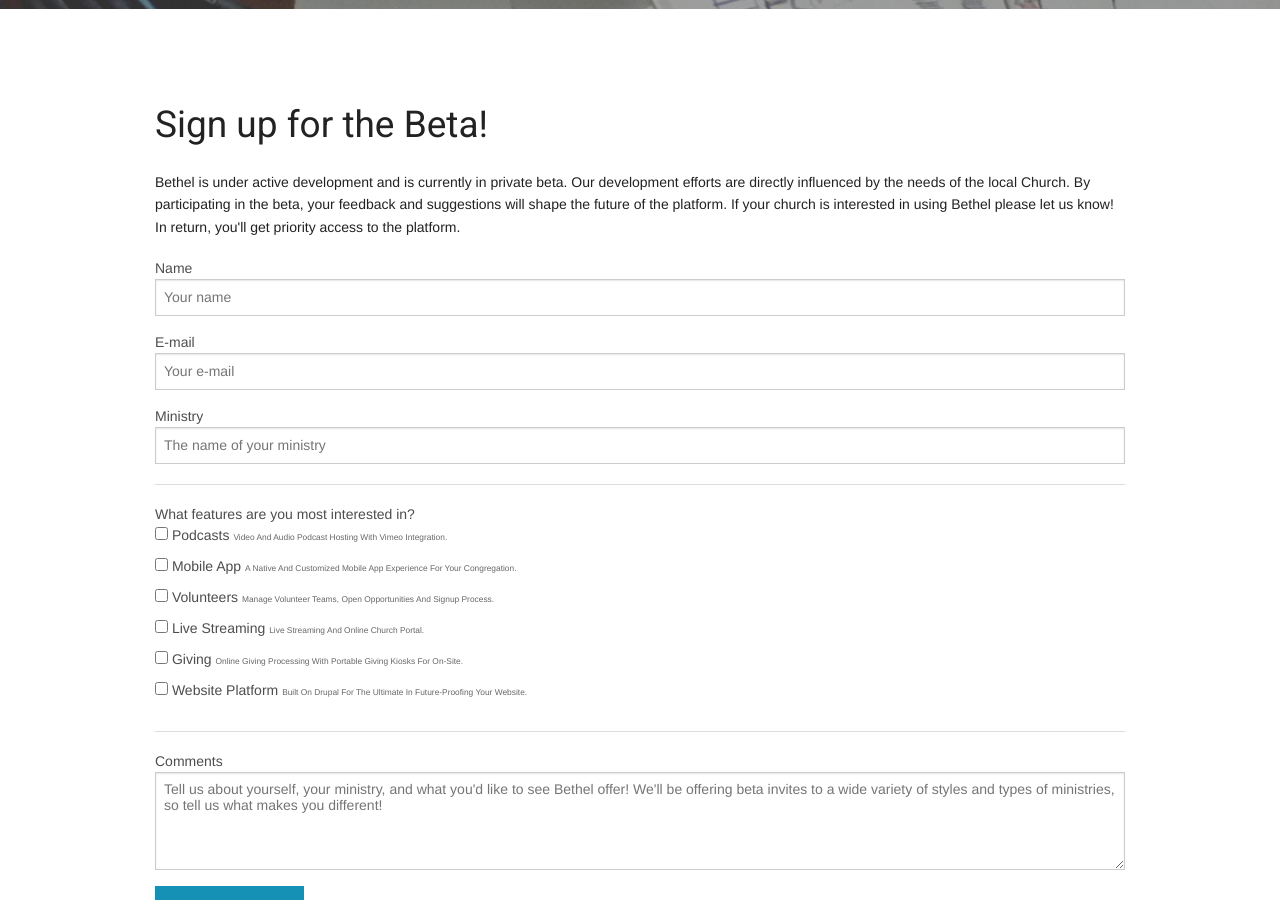
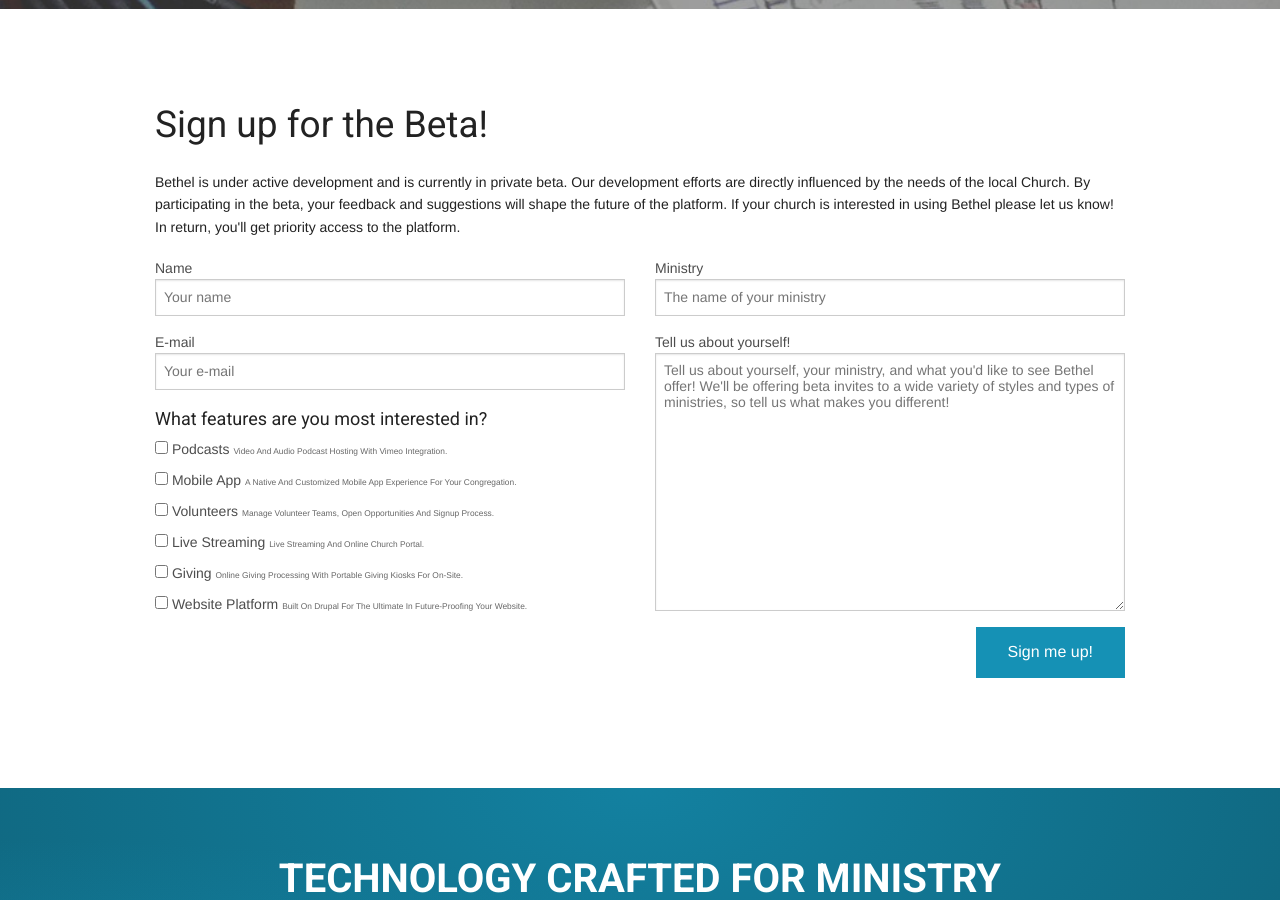
Before and after one commit to Ignigena/getbethel, a Jekyll site: the page built from beta-signup/index.html, in a window 1280 px wide and 900 px high, scrolled down 401 px. Built offline with Jekyll 4.4.1, drawn with Linux system fonts in a browser that asks for light colours; nearby versions of some CDN libraries; Markdown is read by kramdown in place of the engine named in the settings.

Commit message:
Updated theming of beta signup form.

```diff
--- a/beta-signup/index.html
+++ b/beta-signup/index.html
@@ -23,77 +23,55 @@
       If your church is interested in using Bethel please let us know!
       In return, you'll get priority access to the platform.</p>
 
-    <form class="form-horizontal" action="https://docs.google.com/a/imor.tl/forms/d/1tT_K5j4FTI1hlYRlnI2fDZ7FmGzQgd19YMqjCOs7df4/formResponse?embedded=true" method="POST" role="form">
-      <div class="form-group">
-        <label for="inputName" class="col-sm-2 control-label">Name</label>
-        <div class="col-sm-10">
-          <input type="text" class="form-control" id="inputName" placeholder="Your name" name="entry.1989779885">
+    <form action="https://docs.google.com/a/imor.tl/forms/d/1tT_K5j4FTI1hlYRlnI2fDZ7FmGzQgd19YMqjCOs7df4/formResponse?embedded=true" method="POST" role="form">
+      <div class="row">
+        <div class="large-6 columns">
+          <label>Name
+            <input type="text" placeholder="Your name" name="entry.1989779885" />
+          </label>
+        </div>
+        <div class="large-6 columns">
+          <label>Ministry
+            <input type="text" placeholder="The name of your ministry" name="entry.262950251" />
+          </label>
         </div>
       </div>
-      <div class="form-group">
-        <label for="inputEmail" class="col-sm-2 control-label">E-mail</label>
-        <div class="col-sm-10">
-          <input type="email" class="form-control" id="inputEmail" placeholder="Your e-mail" name="entry.1642375810">
-        </div>
-      </div>
-      <div class="form-group">
-        <label for="inputMinistry" class="col-sm-2 control-label">Ministry</label>
-        <div class="col-sm-10">
-          <input type="text" class="form-control" id="inputMinistry" placeholder="The name of your ministry" name="entry.262950251">
-        </div>
-      </div>
-      <hr class="half-rule">
-      <div class="form-group text-left">
-        <div class="col-sm-12">
-          <label>What features are you most interested in?</label>
-          <div class="checkbox">
+      <div class="row">
+        <div class="large-6 columns">
+          <label>E-mail
+            <input type="text" placeholder="Your e-mail" name="entry.1642375810" />
+          </label>
+          <h5>What features are you most interested in?</h5>
           <label>
             <input type="checkbox" value="Podcasts" name="entry.1490754250">
             Podcasts <small class="text-muted">Video and audio podcast hosting with Vimeo integration.</small>
           </label>
-          </div>
-          <div class="checkbox">
           <label>
             <input type="checkbox" value="Mobile App" name="entry.1490754250">
             Mobile App <small class="text-muted">A native and customized mobile app experience for your congregation.</small>
           </label>
-          </div>
-          <div class="checkbox">
           <label>
             <input type="checkbox" value="Volunteers" name="entry.1490754250">
             Volunteers <small class="text-muted">Manage volunteer teams, open opportunities and signup process.</small>
           </label>
-          </div>
-          <div class="checkbox">
           <label>
             <input type="checkbox" value="Live Streaming" name="entry.1490754250">
             Live Streaming <small class="text-muted">Live streaming and online church portal.</small>
           </label>
-          </div>
-          <div class="checkbox">
           <label>
             <input type="checkbox" value="Giving" name="entry.1490754250">
             Giving <small class="text-muted">Online giving processing with portable giving kiosks for on-site.</small>
           </label>
-          </div>
-          <div class="checkbox">
           <label>
             <input type="checkbox" value="Website Platform" name="entry.1490754250">
             Website Platform <small class="text-muted">Built on Drupal for the ultimate in future-proofing your website.</small>
           </label>
         </div>
-        </div>
-      </div>
-      <hr class="half-rule">
-      <div class="form-group">
-        <label for="inputComments" class="col-sm-2 control-label">Comments</label>
-        <div class="col-sm-10">
-          <textarea class="form-control" rows="5" id="inputComments" placeholder="Tell us about yourself, your ministry, and what you'd like to see Bethel offer! We'll be offering beta invites to a wide variety of styles and types of ministries, so tell us what makes you different!" name="entry.1689205061"></textarea>
-        </div>
-      </div>
-      <div class="form-group">
-        <div class="col-sm-offset-2 col-sm-10">
-          <button type="submit" class="btn btn-lg btn-default">Sign me up!</button>
+        <div class="large-6 columns">
+          <label>Tell us about yourself!
+            <textarea rows="15" placeholder="Tell us about yourself, your ministry, and what you'd like to see Bethel offer! We'll be offering beta invites to a wide variety of styles and types of ministries, so tell us what makes you different!" name="entry.1689205061"></textarea>
+          </label>
+          <button type="submit" class="pull-right">Sign me up!</button>
         </div>
       </div>
     </form>
```
Lines whose indentation alone changed are shown as unchanged.
